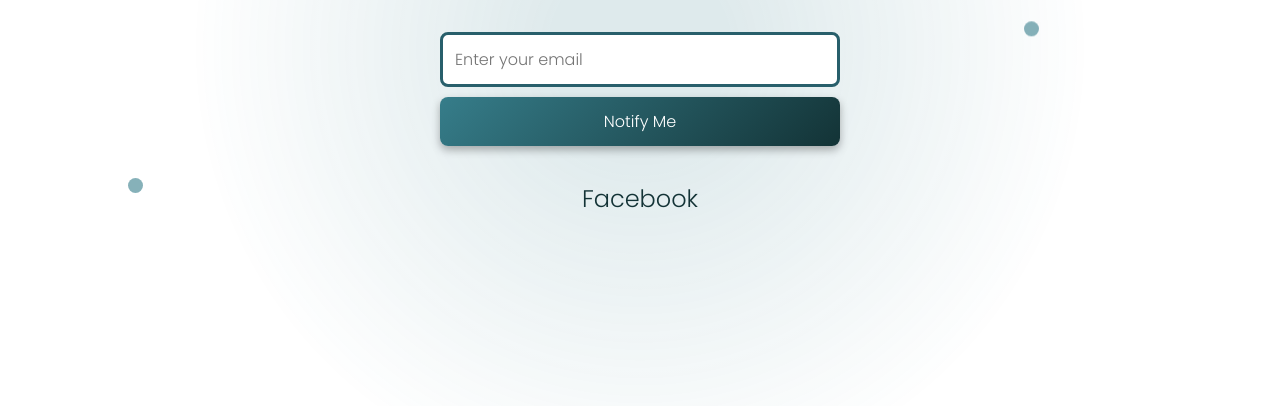
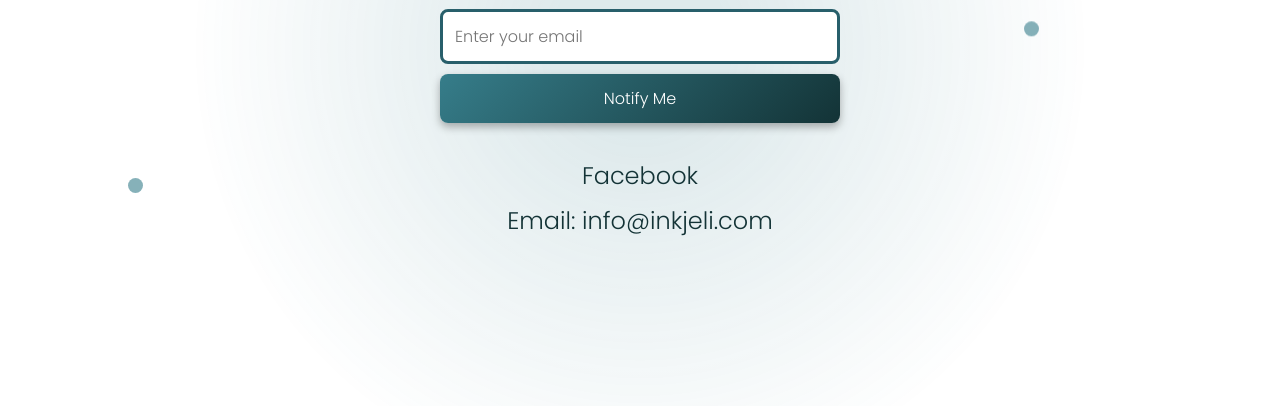
Before and after one commit to RMcLeanDev/inkjeli_teaser, a plain HTML site: page index.html in a window 1280 px wide. Shown: the part 352-758 px from the top of the page. Drawn offline with Linux system fonts and the light colour scheme.

Commit message:
add email

```diff
--- a/index.html
+++ b/index.html
@@ -164,6 +164,7 @@
 
     <div class="social-links">
         <a href="https://www.facebook.com/profile.php?id=61572697430374" target="_blank">Facebook</a>
+        <a href="mailto:info@inkjeli.com" target="_blank">Email: info@inkjeli.com</a>
     </div>
 </body>
 </html>
```
